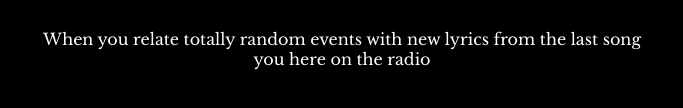
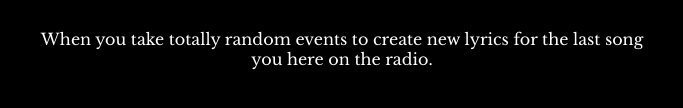
Before and after one commit to dcolbourne/github.io-motivation, a plain HTML site: page index.html in a window 1280 px wide. Shown: the part 630-738 px from the top of the page, 298-981 px from the left. Drawn offline with nearby package versions, Linux system fonts and the light colour scheme; a web font is replaced by a local one.

Commit message:
Update index.html
Updated the motivational text.

```diff
--- a/index.html
+++ b/index.html
@@ -1,19 +1,3 @@
-<!--
-  TODO: Create a motivational post website.
-Style it how ever you like.
-Look at the goal image for inspiration.
-But it must have the following features:
-1. The main h1 text should be using the Regular Libre Baskerville Font from Google Fonts:
-  https://fonts.google.com/specimen/Libre+Baskerville
-2. The text should be white and background black.
-3. Add your own image into the images folder inside assets. It should have a 5px white border.
-4. The text should be center aligned.
-5. Create a div to contain the h1, p and img elements. Adjust the margins so that the image and text are centered on the page.
-  Hint: You horizontally center a div by giving it a width of 50% and a margin-left of 25%.
-  Hint: Set the image to have a width of 100% so it fills the div.
-6. Read about the text-transform property on MDN docs to make the h1 uppercase with CSS.
-  https://developer.mozilla.org/en-US/docs/Web/CSS/text-transform
--->
   <!DOCTYPE html>
   <html lang="en">
   <head>
@@ -29,7 +13,7 @@ But it must have the following features:
     <div class="poster">
       <img class="motivation-img" src="./assets/images/motivation_3.webp" alt="Image of turntable with angel wings">
       <h1>That special moment</h1>
-      <p>When you relate totally random events with new lyrics from the last song you here on the radio</p>
+      <p>When you take totally random events to create new lyrics for the last song you here on the radio.</p>
     </div>
   </body>
   </html>
```
